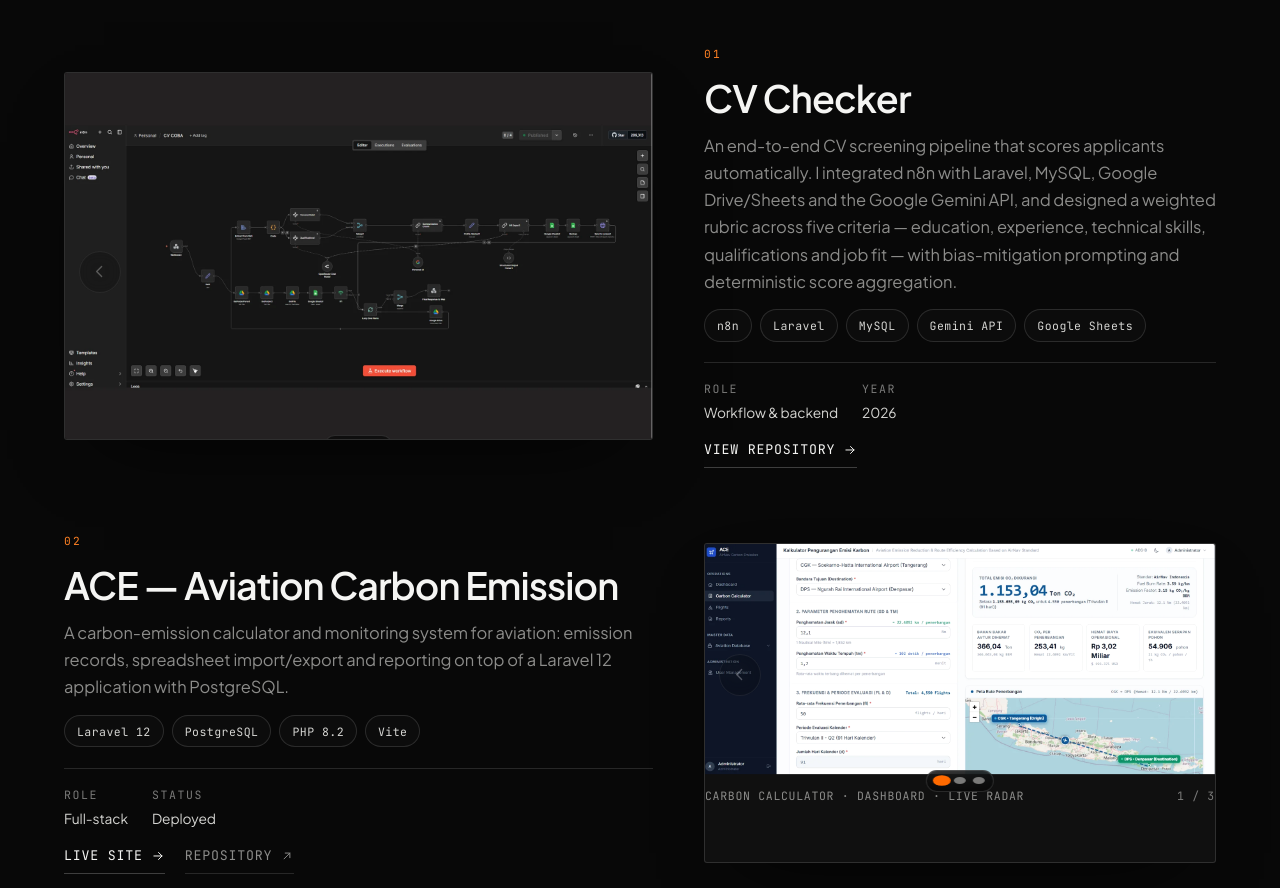
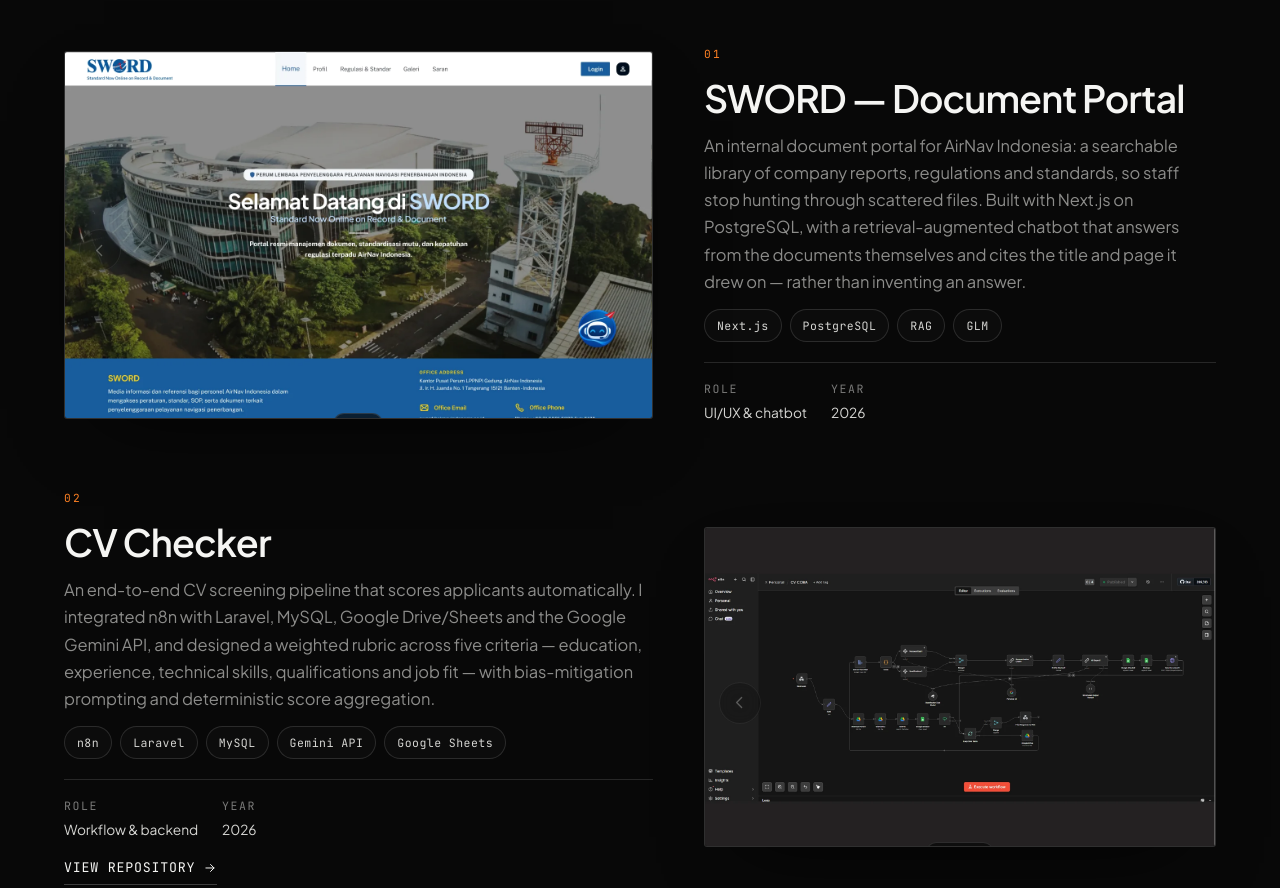
Before and after one commit to FarrelEdric/portfolio, a plain HTML site: page index.html in a window 1280 px wide. Shown: the part 3535-4423 px from the top of the page. Drawn offline with Linux system fonts and the light colour scheme.

Commit message:
Projects: tambah SWORD di posisi teratas Selected work
Portal dokumen internal AirNav Indonesia untuk mencari laporan,
regulasi, dan standar perusahaan. Stack Next.js + PostgreSQL, chatbot
RAG dengan model GLM yang menjawab dari dokumen asli dan menyebut
judul serta halaman sumbernya.

Dua tangkapan layar (beranda dan chatbot) dipotong ke 16:10 agar pas
di wadah project: gambar chatbot digeser 13 px supaya kolom input di
dasar panel tidak terpotong. Cadangan non-WebP memakai JPEG, bukan PNG,
karena isinya fotografi - PNG-nya 1,2 MB sementara JPEG 236 KB.

Nomor urut proyek 01-05 dan selang-seling kiri/kanan ikut disesuaikan.

```diff
--- a/assets/js/i18n.js
+++ b/assets/js/i18n.js
@@ -141,7 +141,10 @@
     "12–21 October 2026": "12–21 Oktober 2026",
     "AI agents": "Agen AI",
     "Four weeks of the internship at AirNav Indonesia, written up week by week — what I actually worked on, and what I took from it.": "Empat minggu magang di AirNav Indonesia, dituliskan minggu per minggu — apa yang benar-benar saya kerjakan, dan pelajaran yang saya ambil.",
-    "← Back to the journal": "← Kembali ke jurnal"
+    "← Back to the journal": "← Kembali ke jurnal",
+    "SWORD — Document Portal": "SWORD — Portal Dokumen",
+    "Document portal · RAG chatbot": "Portal dokumen · Chatbot RAG",
+    "An internal document portal for AirNav Indonesia: a searchable library of company reports, regulations and standards, so staff stop hunting through scattered files. Built with Next.js on PostgreSQL, with a retrieval-augmented chatbot that answers from the documents themselves and cites the title and page it drew on — rather than inventing an answer.": "Portal dokumen internal AirNav Indonesia: perpustakaan laporan perusahaan, regulasi, dan standar yang bisa dicari, agar staf tidak lagi berburu berkas yang berserakan. Dibangun dengan Next.js di atas PostgreSQL, dilengkapi chatbot retrieval-augmented yang menjawab dari dokumen aslinya dan menyebut judul serta halaman yang dipakai — bukan mengarang jawaban."
   },
   "attr": {
     "Farrel Edric — home": "Farrel Edric — beranda",
@@ -177,7 +180,9 @@
     "Sparkchat analytics overview: 787 total messages, 51.35% positive and 24.32% negative feedback, and a chat activity trend chart comparing customer messages with CS responses": "Ringkasan analitik Sparkchat: 787 total pesan, 51,35% umpan balik positif dan 24,32% negatif, serta grafik tren aktivitas chat yang membandingkan pesan pelanggan dengan respons CS",
     "Sparkchat report monitoring dashboard: fast vs slow response counts, total incoming chats and feedback, and five satisfaction cards. The agent name column is pixelated for privacy": "Dasbor pemantauan laporan Sparkchat: jumlah respons cepat vs lambat, total chat dan umpan balik masuk, serta lima kartu kepuasan. Kolom nama agen dipikselkan demi privasi",
     "Sparkchat customer review log: positive, neutral and negative sentiment totals with a per-conversation log. The customer, customer service and room ID columns are pixelated for privacy": "Log ulasan pelanggan Sparkchat: total sentimen positif, netral, dan negatif dengan log per percakapan. Kolom pelanggan, customer service, dan ID room dipikselkan demi privasi",
-    "Sparkchat chatbot screen answering 'Berapa sentimen positif?' with a structured response from an n8n workflow": "Layar chatbot Sparkchat yang menjawab 'Berapa sentimen positif?' dengan respons terstruktur dari alur kerja n8n"
+    "Sparkchat chatbot screen answering 'Berapa sentimen positif?' with a structured response from an n8n workflow": "Layar chatbot Sparkchat yang menjawab 'Berapa sentimen positif?' dengan respons terstruktur dari alur kerja n8n",
+    "SWORD home page: the AirNav Indonesia logo and navigation above a hero reading 'Selamat Datang di SWORD', with the chatbot launcher floating at the bottom right": "Halaman utama SWORD: logo dan navigasi AirNav Indonesia di atas hero bertuliskan 'Selamat Datang di SWORD', dengan tombol peluncur chatbot mengapung di kanan bawah",
+    "The SWORD chatbot answering a question about web application requirements, listing the documents needed and citing two source documents with their page ranges": "Chatbot SWORD menjawab pertanyaan tentang persyaratan pembuatan web, menyebutkan dokumen yang diperlukan dan mengutip dua dokumen sumber beserta rentang halamannya"
   },
   "title": {
     "en": "Farrel Edric — Software Engineer & Full-stack Developer",
--- a/index.html
+++ b/index.html
@@ -382,7 +382,62 @@
 
   <div class="container projects">
 
-    <article class="project reveal">
+        <article class="project reveal">
+      <div class="project__media project__media--slider">
+        <div class="ace-slider" data-slider>
+          <div class="ace-slider__viewport">
+            <figure class="ace-slider__slide">
+              <picture>
+                <source type="image/webp" srcset="assets/projects/sword/sword-home.webp">
+                <img draggable="false" src="assets/projects/sword/sword-home.jpg" width="1440" height="900"
+                     alt="SWORD home page: the AirNav Indonesia logo and navigation above a hero reading 'Selamat Datang di SWORD', with the chatbot launcher floating at the bottom right"
+                     loading="lazy" decoding="async">
+              </picture>
+            </figure>
+            <figure class="ace-slider__slide">
+              <picture>
+                <source type="image/webp" srcset="assets/projects/sword/sword-chatbot.webp">
+                <img draggable="false" src="assets/projects/sword/sword-chatbot.jpg" width="1440" height="900"
+                     alt="The SWORD chatbot answering a question about web application requirements, listing the documents needed and citing two source documents with their page ranges"
+                     loading="lazy" decoding="async">
+              </picture>
+            </figure>
+          </div>
+
+          <button class="ace-slider__nav ace-slider__nav--prev" type="button" aria-label="Previous screenshot">
+            <svg viewBox="0 0 24 24" fill="none" stroke="currentColor" stroke-width="1.9" stroke-linecap="round" stroke-linejoin="round" aria-hidden="true"><path d="M15 5l-7 7 7 7"/></svg>
+          </button>
+          <button class="ace-slider__nav ace-slider__nav--next" type="button" aria-label="Next screenshot">
+            <svg viewBox="0 0 24 24" fill="none" stroke="currentColor" stroke-width="1.9" stroke-linecap="round" stroke-linejoin="round" aria-hidden="true"><path d="M9 5l7 7-7 7"/></svg>
+          </button>
+          <div class="ace-slider__dots" role="tablist" aria-label="Choose screenshot"></div>
+
+          <p class="ace-slider__meta">
+            <span>Document portal &middot; RAG chatbot</span>
+            <span class="ace-slider__count" aria-live="polite"></span>
+          </p>
+        </div>
+      </div>
+      <div class="project__info">
+        <p class="project__idx">01</p>
+        <h3 class="h3 h3--lg">SWORD &mdash; Document Portal</h3>
+        <p class="prose prose--sm">
+          An internal document portal for AirNav Indonesia: a searchable library of
+          company reports, regulations and standards, so staff stop hunting through
+          scattered files. Built with Next.js on PostgreSQL, with a
+          retrieval-augmented chatbot that answers from the documents themselves and
+          cites the title and page it drew on &mdash; rather than inventing an answer.
+        </p>
+        <ul class="tags">
+          <li>Next.js</li><li>PostgreSQL</li><li>RAG</li><li>GLM</li>
+        </ul>
+        <dl class="project__specs">
+          <div><dt>Role</dt><dd>UI/UX &amp; chatbot</dd></div>
+          <div><dt>Year</dt><dd>2026</dd></div>
+        </dl>
+      </div>
+    </article>
+<article class="project project--flip reveal">
       <div class="project__media project__media--slider">
         <div class="ace-slider" data-slider>
           <div class="ace-slider__viewport">
@@ -427,7 +482,7 @@
         </div>
       </div>
       <div class="project__info">
-        <p class="project__idx">01</p>
+        <p class="project__idx">02</p>
         <h3 class="h3 h3--lg">CV&nbsp;Checker</h3>
         <p class="prose prose--sm">
           An end-to-end CV screening pipeline that scores applicants automatically.
@@ -450,7 +505,7 @@
       </div>
     </article>
 
-    <article class="project project--flip reveal">
+    <article class="project reveal">
       <div class="project__media project__media--slider">
         <div class="ace-slider" data-slider>
           <div class="ace-slider__viewport">
@@ -495,7 +550,7 @@
         </div>
       </div>
       <div class="project__info">
-        <p class="project__idx">02</p>
+        <p class="project__idx">03</p>
         <h3 class="h3 h3--lg">ACE &mdash; Aviation Carbon Emission</h3>
         <p class="prose prose--sm">
           A carbon-emission calculator and monitoring system for aviation: emission
@@ -522,12 +577,12 @@
       </div>
     </article>
 
-    <article class="project reveal">
+    <article class="project project--flip reveal">
       <a class="project__media" href="https://github.com/FarrelEdric/SIWA-FINAL" target="_blank" rel="noopener noreferrer" tabindex="-1" aria-hidden="true">
         <img src="assets/projects/siwa.png" alt="" loading="lazy" decoding="async">
       </a>
       <div class="project__info">
-        <p class="project__idx">03</p>
+        <p class="project__idx">04</p>
         <h3 class="h3 h3--lg">SIWA &mdash; Sistem Informasi Warga</h3>
         <p class="prose prose--sm">
           A neighbourhood administration system that manages households and
@@ -602,7 +657,7 @@
         </div>
       </div>
       <div class="project__info">
-        <p class="project__idx">04</p>
+        <p class="project__idx">05</p>
         <h3 class="h3 h3--lg">Sparkchat</h3>
         <p class="prose prose--sm">
           Sentiment analysis for customer-service chat at PT Naraya Telematika:
```
Also changed, not shown: assets/projects/sword/sword-chatbot.jpg (added), assets/projects/sword/sword-chatbot.webp (added), assets/projects/sword/sword-home.jpg (added), assets/projects/sword/sword-home.webp (added).
